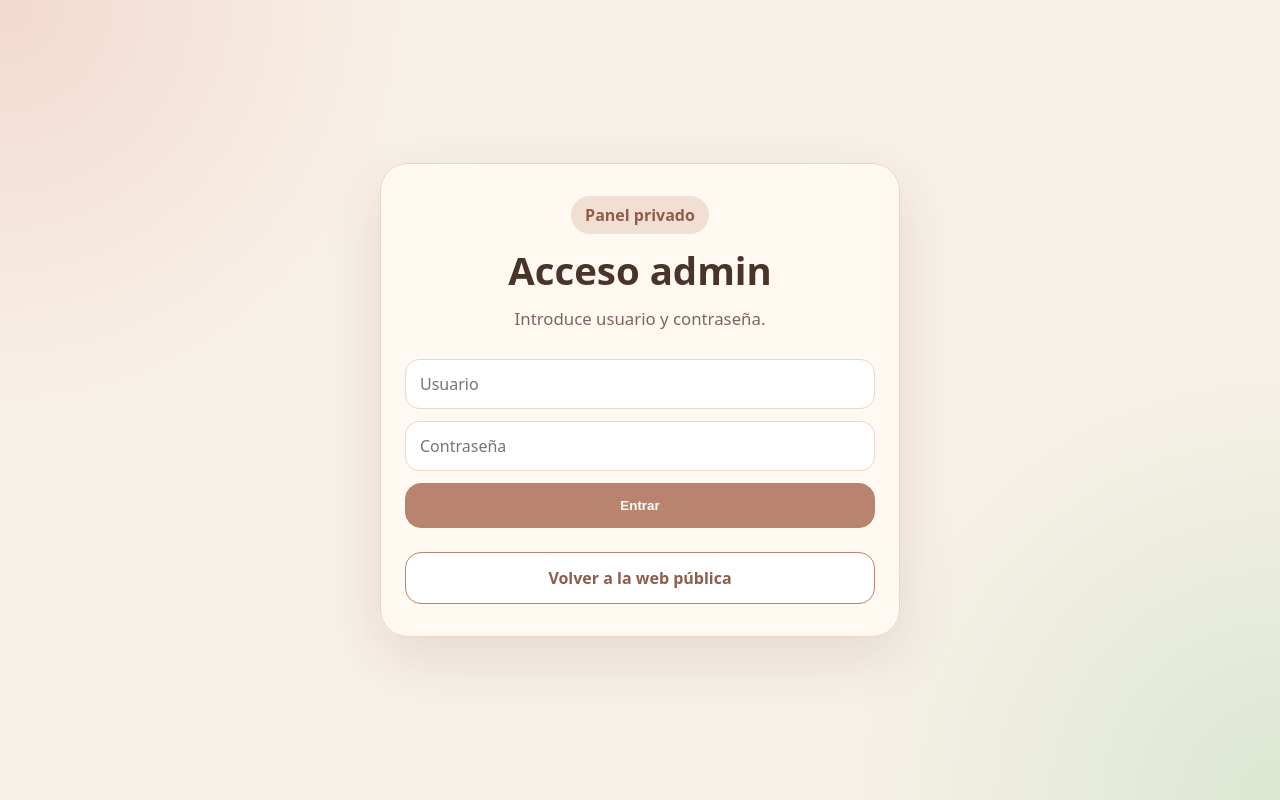
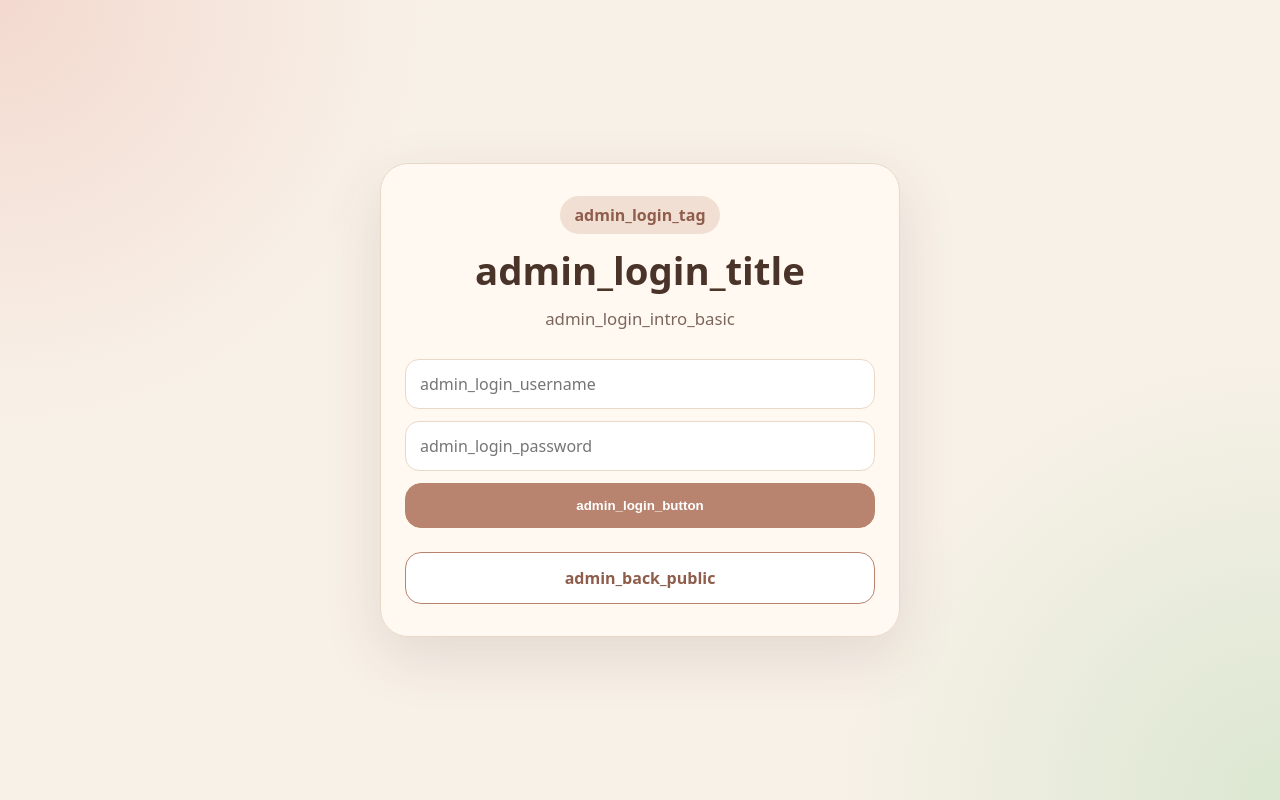
Before and after one commit to skeketo/event-photo-missions, a FastAPI app: page /admin/login in a window 1280 px wide. Run offline with FastAPI, Linux system fonts and the light colour scheme; parts of the project's set-up code (start-up, migrations or seed data) failed here and were passed over.

Commit message:
Translate home and admin login pages

```diff
--- a/app/main.py
+++ b/app/main.py
@@ -62,6 +62,7 @@ def inicio(request: Request):
         context={
             "app_name": get_setting("APP_NAME", "Event Photo Missions"),
             "event_date": get_setting("EVENT_DATE", "Event date"),
+            **language_context(),
         },
     )
 
@@ -75,6 +76,7 @@ def admin_login_get(request: Request, error: str = ""):
             "app_name": get_setting("APP_NAME", "Event Photo Missions"),
             "twofa_enabled": bool(admin_2fa_secret().strip()),
             "error": error,
+            **language_context(),
         },
     )
 
@@ -564,6 +566,7 @@ def admin_configuracion(request: Request):
             "config": config,
             "event_types": ALLOWED_EVENT_TYPES,
             "supported_languages": SUPPORTED_LANGUAGES,
+            **language_context(),
         },
     )
 
--- a/app/templates/admin/login.html
+++ b/app/templates/admin/login.html
@@ -1,20 +1,24 @@
 <!doctype html>
-<html lang="es">
+<html lang="{{ language|default('es') }}">
 <head>
   <meta charset="utf-8">
-  <title>Acceso admin - {{ app_name }}</title>
+  <title>{{ t("admin_login_title") }} - {{ app_name }}</title>
   <meta name="viewport" content="width=device-width, initial-scale=1">
   <link rel="stylesheet" href="/static/css/style.css">
 </head>
 <body>
   <main class="page">
     <section class="card">
-      <div class="tag">Panel privado</div>
+      <div class="tag">{{ t("admin_login_tag") }}</div>
 
-      <h1>Acceso admin</h1>
+      <h1>{{ t("admin_login_title") }}</h1>
 
       <p class="intro">
-        Introduce usuario y contraseña{% if twofa_enabled %}, además del código 2FA{% endif %}.
+        {% if twofa_enabled %}
+          {{ t("admin_login_intro_2fa") }}
+        {% else %}
+          {{ t("admin_login_intro_basic") }}
+        {% endif %}
       </p>
 
       {% if error %}
@@ -22,19 +26,20 @@
       {% endif %}
 
       <form method="post" action="/admin/login" class="form">
-        <input name="username" placeholder="Usuario" required>
-        <input name="password" type="password" placeholder="Contraseña" required>
+        <input name="username" placeholder="{{ t('admin_login_username') }}" required>
+        <input name="password" type="password" placeholder="{{ t('admin_login_password') }}" required>
+
         {% if twofa_enabled %}
-          <input name="token" inputmode="numeric" pattern="[0-9]{6}" maxlength="6" placeholder="Código 2FA" required>
+          <input name="token" inputmode="numeric" pattern="[0-9]{6}" maxlength="6" placeholder="{{ t('admin_login_2fa') }}" required>
         {% else %}
           <input name="token" type="hidden" value="">
         {% endif %}
 
-        <button class="btn primary" type="submit">Entrar</button>
+        <button class="btn primary" type="submit">{{ t("admin_login_button") }}</button>
       </form>
 
       <div class="buttons">
-        <a href="/" class="btn">Volver a la web pública</a>
+        <a href="/" class="btn">{{ t("admin_back_public") }}</a>
       </div>
     </section>
   </main>
```
Also changed, not shown: app/templates/index.html (+14 -11 lines).
